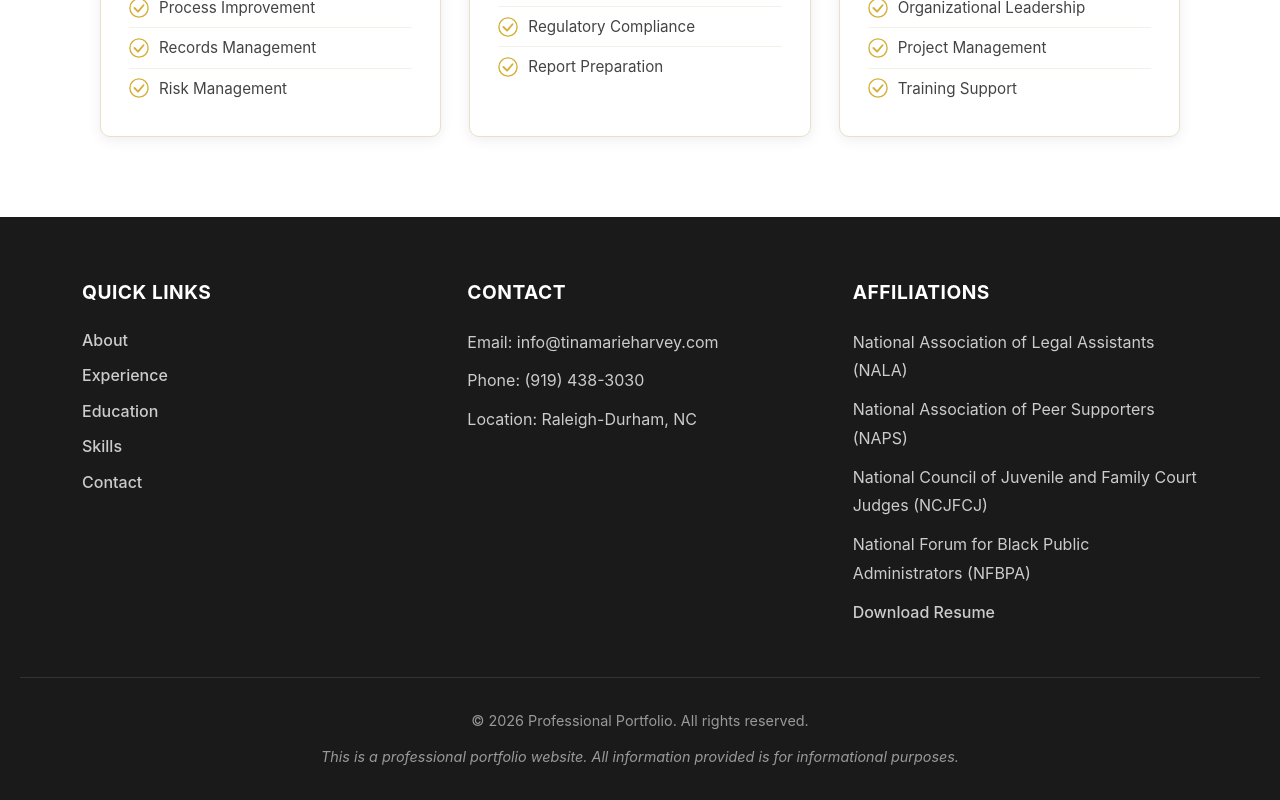
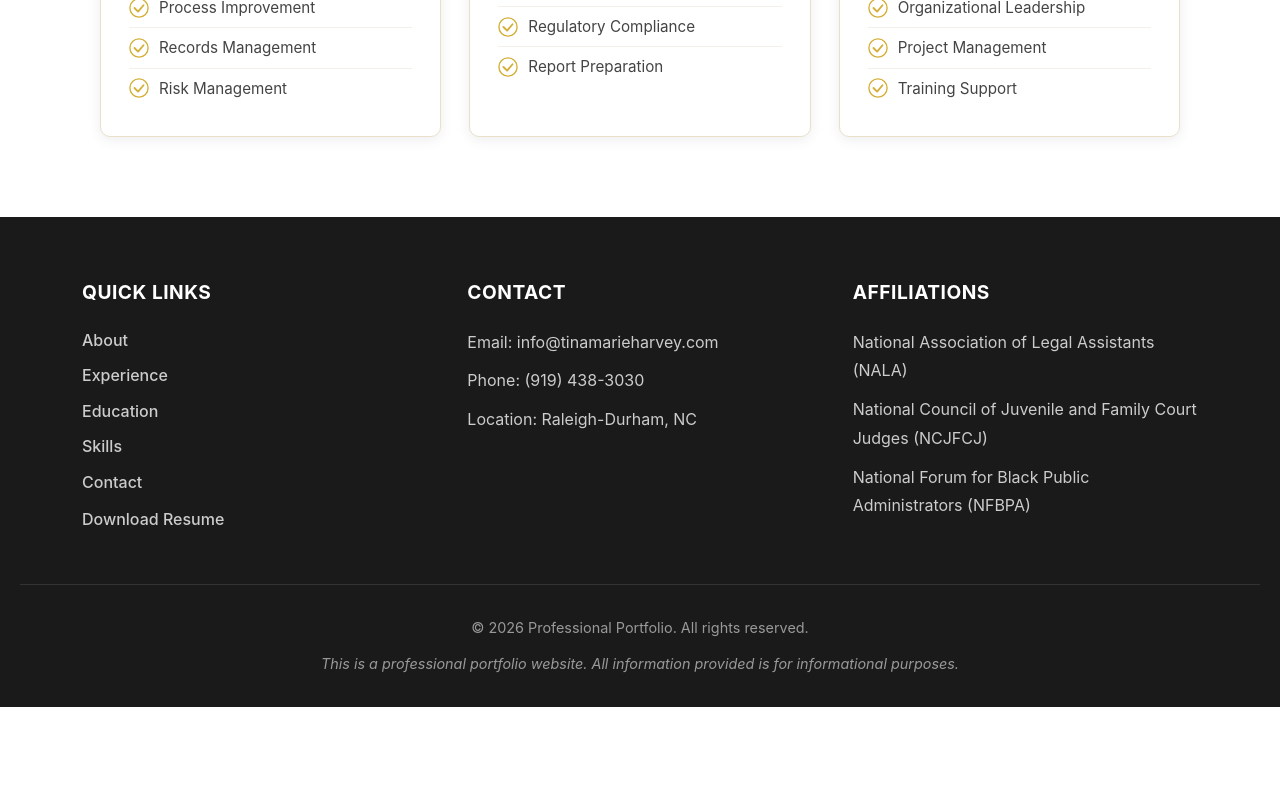
Before and after one commit to josiahlaster/TinaHarveyPort, a React (Vite) app: page /projects in a window 1280 px wide. Shown: the part 10426-11226 px from the top of the page. After the commit the page ends 11133 px from the top, so only its background shows below. Built offline with nearby package versions, Linux system fonts and the light colour scheme.

Commit message:
footer revision

```diff
--- a/src/components/Footer.jsx
+++ b/src/components/Footer.jsx
@@ -13,8 +13,9 @@ function Footer() {
             <li><a href="#experience">Experience</a></li>
             <li><a href="#education">Education</a></li>
             <li><a href="#skills">Skills</a></li>
-            <li><a href="#contact">Contact</a></li>
+            <li><a href="#get-in-touch">Contact</a></li>
           </ul>
+                    <p><a href="/resume.pdf" download>Download Resume</a></p>
         </div>
         <div className="footer-section">
           <h4>Contact</h4>
@@ -25,10 +26,9 @@ function Footer() {
         <div className="footer-section">
           <h4>AFFILIATIONS</h4>
           <p>National Association of Legal Assistants (NALA)</p>
-          <p>National Association of Peer Supporters (NAPS)</p>
           <p>National Council of Juvenile and Family Court Judges (NCJFCJ)</p>
           <p>National Forum for Black Public Administrators (NFBPA)</p>
-          <p><a href="/resume.pdf" download>Download Resume</a></p>
+
         </div>
       </div>
       <div className="footer-bottom">
--- a/src/components/GetInTouch.jsx
+++ b/src/components/GetInTouch.jsx
@@ -11,7 +11,7 @@ const subjectOptions = [
   'Speaking Engagement',
   'Mentorship / Support',
   'Partnership Opportunity',
-  'Other(ex. References, Transcripts)',
+  'Other (ex. References, Transcripts)',
 ]
 
 function GetInTouch() {
```
